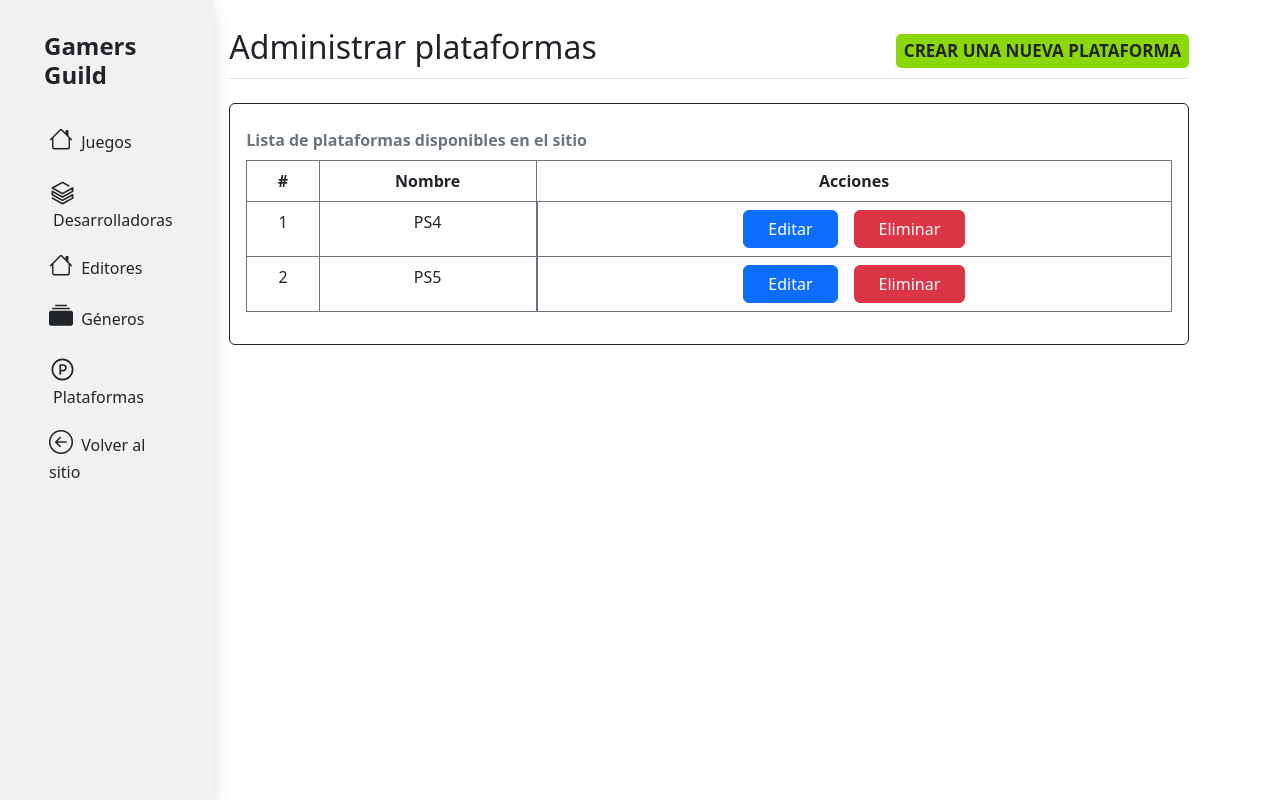
After one commit to lucho-hd/tercera_pre_entrega_caruso_luciano, a Django app: page /administrador/tabla_plataformas in a window 1280 px wide. The commit adds this page. Run offline with Django 5.2, Linux system fonts and the light colour scheme; data comes from the database, SQL or seed files in the repository; both versions use the stored data as it was after the commit; some libraries are stand-ins or nearby versions.

Commit message:
modified: add ABM to plataformas

```diff
--- /dev/null
+++ b/project/administrador/templates/administrador/tabla_plataformas.html
@@ -0,0 +1,49 @@
+{% extends 'core/admin.html' %}
+
+{% block title %}
+    Gamers Guild | Administrar plataformas
+{% endblock title %}
+
+{% block content %}
+    {% for message in messages  %}
+        <div class="alert alert-{{message.tags}} alert-dismissible fade show my-3" role="alert">
+            {{ message }}
+            <button type="button" class="btn-close" data-bs-dismiss="alert" aria-label="Close"></button>
+      </div>
+    {% endfor %}
+    <div class="d-flex justify-content-between align-items-center border-bottom mt-4 py-1">
+        <h2>Administrar plataformas</h2>
+        <a href="{% url 'juegos:crear_plataforma' %} " class="btn-banner p-1 px-2 mt-0 text-dark"> Crear una nueva plataforma</a>
+    </div>
+    <div class="table-responsive bg-white p-3 overflow-auto admin border border-dark rounded mt-4">
+        <table class="table caption-top table-hover table-bordered border-secondary text-center">
+            <caption class="fw-bold">Lista de plataformas disponibles en el sitio</caption>
+            <thead class="text-center">
+                <tr>
+                    <th>#</th>
+                    <th>Nombre</th>
+                    <th>Acciones</th>
+                </tr>
+            </thead>
+            <tbody>
+                {% for plataforma in plataformas %}
+                <tr>
+                    <td>{{ plataforma.id }}</td>
+                    <td>{{ plataforma.nombre }}</td>
+                    <td class="d-flex justify-content-center gap-3">
+                        <a href="{% url 'juegos:editar_plataforma' plataforma.id %}" class="btn btn-primary px-4">Editar</a>
+                        <a
+                            href="#"
+                            class="btn btn-danger px-4"
+                            data-bs-toggle="modal"
+                            data-bs-target="#modal-juego-eliminar-{{ plataforma.id }}"
+                        >
+                            Eliminar
+                        </a>
+                    </td>
+                </tr>
+                {% endfor %}
+            </tbody>
+        </table>
+    </div>
+{% endblock content %}
--- a/project/administrador/urls.py
+++ b/project/administrador/urls.py
@@ -1,10 +1,12 @@
 from django.urls import path
 from administrador.views import (
-    tabla_juegos
+    tabla_juegos,
+    tabla_plataformas,
 )
 
 app_name = "administrador"
 
 urlpatterns = [
-    path("tabla_juegos", tabla_juegos, name="tabla_juegos"),
+    path("tabla_juegos",      tabla_juegos,      name="tabla_juegos"),
+    path("tabla_plataformas", tabla_plataformas, name="tabla_plataformas"),
 ]
--- a/project/administrador/views.py
+++ b/project/administrador/views.py
@@ -1,5 +1,5 @@
 from django.shortcuts import render
-from juegos.models import Juego
+from juegos.models import Juego, Plataforma, Desarrolladora, Genero, Editor
 
 # Create your views here.
 
@@ -8,3 +8,10 @@ def tabla_juegos(req):
     query   = Juego.objects.all()
     context = {"juegos":query}
     return render(req, "administrador/tabla_juegos.html", context)
+
+
+def tabla_plataformas(req):
+    """ Trae los datos de las plataformas desde la BD """
+    query   = Plataforma.objects.all()
+    context = {"plataformas":query}
+    return render(req, "administrador/tabla_plataformas.html", context)
--- a/project/core/static/core/css/styles.css
+++ b/project/core/static/core/css/styles.css
@@ -320,6 +320,12 @@ a {
     width: 30%;
   }
 
+  textarea {
+    max-height: max-content;
+    overflow: hidden;
+    resize: none;
+  }
+
   /*!---------------------------------- Footer -------------------------------------------*/
 
   footer {
--- /dev/null
+++ b/project/core/static/core/js/main.js
@@ -0,0 +1,30 @@
+window.addEventListener('scroll', function() {
+    let navbar = document.getElementById('navbar');
+    let scrollPosition = window.scrollY || document.documentElement.scrollTop;
+
+    if (scrollPosition > 100) {
+      navbar.classList.add('navbar-shadow');
+    } else {
+      navbar.classList.remove('navbar-shadow');
+    }
+  });
+
+
+  document.addEventListener('DOMContentLoaded', function() {
+    const textareas = document.querySelectorAll('textarea');
+
+    textareas.forEach(textarea => {
+        // Function to adjust the height
+        const adjustHeight = (textarea) => {
+            textarea.style.height = 'auto';
+            textarea.style.height = textarea.scrollHeight + 'px';
+        };
+
+        adjustHeight(textarea);
+
+        // Adjust the height on input
+        textarea.addEventListener('input', () => {
+            adjustHeight(textarea);
+        });
+    });
+});
--- a/project/core/templates/core/admin.html
+++ b/project/core/templates/core/admin.html
@@ -20,4 +20,5 @@
     </div>
 </body>
 <script src="{% static 'core/js/bootstrap.bundle.min.js' %}"></script>
+<script src="{% static 'core/js/main.js' %}"></script>
 </html>
--- a/project/core/templates/core/base.html
+++ b/project/core/templates/core/base.html
@@ -25,5 +25,5 @@
     {% include 'core/components/footer.html' %}
 </body>
 <script src="{% static 'core/js/bootstrap.bundle.min.js' %}"></script>
-<script src="{% static 'core/js/navbar.js' %}"></script>
+<script src="{% static 'core/js/main.js' %}"></script>
 </html>
--- a/project/core/templates/core/components/admin-navbar.html
+++ b/project/core/templates/core/components/admin-navbar.html
@@ -10,6 +10,32 @@
                 </a>
             </li>
             <li class="nav-item">
+                <a href="{% url 'administrador:tabla_juegos' %}" class="nav-link align-middle px-0 text-dark">
+                    <i class="fs-4">
+                        <svg xmlns="http://www.w3.org/2000/svg" class="icon icon-tabler icon-tabler-brand-databricks" width="27" height="27" viewBox="0 0 24 24" stroke-width="1.5" stroke="currentColor" fill="none" stroke-linecap="round" stroke-linejoin="round"><path stroke="none" d="M0 0h24v24H0z" fill="none"/><path d="M3 17l9 5l9 -5v-3l-9 5l-9 -5v-3l9 5l9 -5v-3l-9 5l-9 -5l9 -5l5.418 3.01" /></svg>
+                    </i>
+                   <span class="ms-1 d-none d-sm-inline"> Desarrolladoras</span>
+                </a>
+            </li>
+            <li class="nav-item">
+                <a href="{% url 'administrador:tabla_juegos' %}" class="nav-link align-middle px-0 text-dark">
+                    <i class="fs-4 bi-house"></i> <span class="ms-1 d-none d-sm-inline"> Editores</span>
+                </a>
+            </li>
+            <li class="nav-item">
+                <a href="{% url 'administrador:tabla_juegos' %}" class="nav-link align-middle px-0 text-dark">
+                    <i class="fs-4 bi-collection-fill"></i> <span class="ms-1 d-none d-sm-inline"> Géneros</span>
+                </a>
+            </li>
+            <li class="nav-item">
+                <a href="{% url 'administrador:tabla_plataformas' %}" class="nav-link align-middle px-0 text-dark">
+                    <i class="fs-4">
+                        <svg xmlns="http://www.w3.org/2000/svg" class="icon icon-tabler icon-tabler-brand-producthunt" width="27" height="27" viewBox="0 0 24 24" stroke-width="1.5" stroke="currentColor" fill="none" stroke-linecap="round" stroke-linejoin="round"><path stroke="none" d="M0 0h24v24H0z" fill="none"/><path d="M10 16v-8h2.5a2.5 2.5 0 1 1 0 5h-2.5" /><path d="M12 12m-9 0a9 9 0 1 0 18 0a9 9 0 1 0 -18 0" /></svg>
+                    </i>
+                    <span class="ms-1 d-none d-sm-inline"> Plataformas</span>
+                </a>
+            </li>
+            <li class="nav-item">
                 <a href="/" class="nav-link px-0 align-middle text-dark">
                     <i class="fs-4 bi-arrow-left-circle"></i> <span class="ms-1 d-none d-sm-inline">Volver al sitio</span>
                 </a>
--- a/project/core/templates/core/components/navbar.html
+++ b/project/core/templates/core/components/navbar.html
@@ -51,7 +51,9 @@
                                 {{ user.username }}
                             </span>
                             <ul class="dropdown-menu">
-                                <li><a class="dropdown-item" href="{% url 'administrador:tabla_juegos' %}">Ir a admin</a></li>
+                                {% if user.is_staff %}
+                                    <li><a class="dropdown-item" href="{% url 'administrador:tabla_juegos' %}">Ir a admin</a></li>
+                                {% endif %}
                                 <li><a class="dropdown-item" href="#">Mi perfil</a></li>
                                 <li>
                                     <form action="{% url 'core:cerrar-sesion' %}" method="POST">
--- a/project/juegos/urls.py
+++ b/project/juegos/urls.py
@@ -5,14 +5,19 @@ from juegos.views import (
     JuegoCrear,
     JuegoEditar,
     JuegoEliminar,
+    PlataformaCrear,
+    PlataformaEditar,
 )
 
 app_name = "juegos"
 
 urlpatterns = [
-    path("lista_juegos",            JuegoLista.as_view(),    name="lista_juegos"),
-    path("detalle/<int:pk>",        JuegoDetalle.as_view(),  name="detalle_juego"),
-    path("crear_juego",             JuegoCrear.as_view(),    name="crear_juego"),
-    path("editar_juego/<int:pk>",   JuegoEditar.as_view(),   name="editar_juego"),
-    path("eliminar_juego/<int:pk>", JuegoEliminar.as_view(), name="eliminar_juego"),
+    path("lista_juegos",               JuegoLista.as_view(),       name="lista_juegos"),
+    path("detalle/<int:pk>",           JuegoDetalle.as_view(),     name="detalle_juego"),
+    path("crear_juego",                JuegoCrear.as_view(),       name="crear_juego"),
+    path("editar_juego/<int:pk>",      JuegoEditar.as_view(),      name="editar_juego"),
+    path("eliminar_juego/<int:pk>",    JuegoEliminar.as_view(),    name="eliminar_juego"),
+    #!------------------------- Urls para plataformas------------------------------
+    path("crear_plataforma",           PlataformaCrear.as_view(),  name="crear_plataforma"),
+    path("editar_plataforma/<int:pk>", PlataformaEditar.as_view(), name="editar_plataforma"),
 ]
```
Also changed, not shown: project/core/static/core/js/navbar.js (deleted, +0 -10 lines), project/juegos/forms.py (+48 -0 lines), project/juegos/templates/juegos/plataformas/crear_plataforma.html (added, +38 -0 lines), project/juegos/views.py (+37 -2 lines), project/db.sqlite3.
